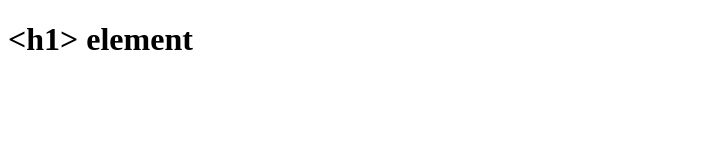
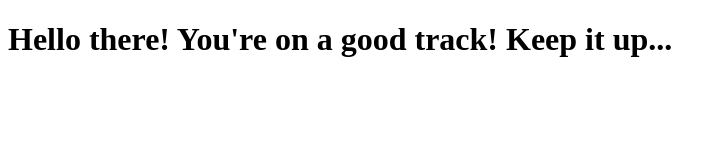
Before and after one commit to rezaf7326/my-first-github-pages, a plain HTML site: page site/index.html in a window 1280 px wide. Shown: the whole page, without its empty margins (0-726 px from the left). Drawn offline with Linux system fonts and the light colour scheme.

Commit message:
site index.html modified

```diff
--- a/site/index.html
+++ b/site/index.html
@@ -2,9 +2,9 @@
 <html>
 <head>
   <meta charset="utf-8">
-  <title> &lt;title&gt;element</title>
+  <title> site name </title>
 </head>
 <body>
-<h1>&lt;h1&gt; element</h1>
+<h1> Hello there! You're on a good track! Keep it up...</h1>
 </body>
 </html>
```
